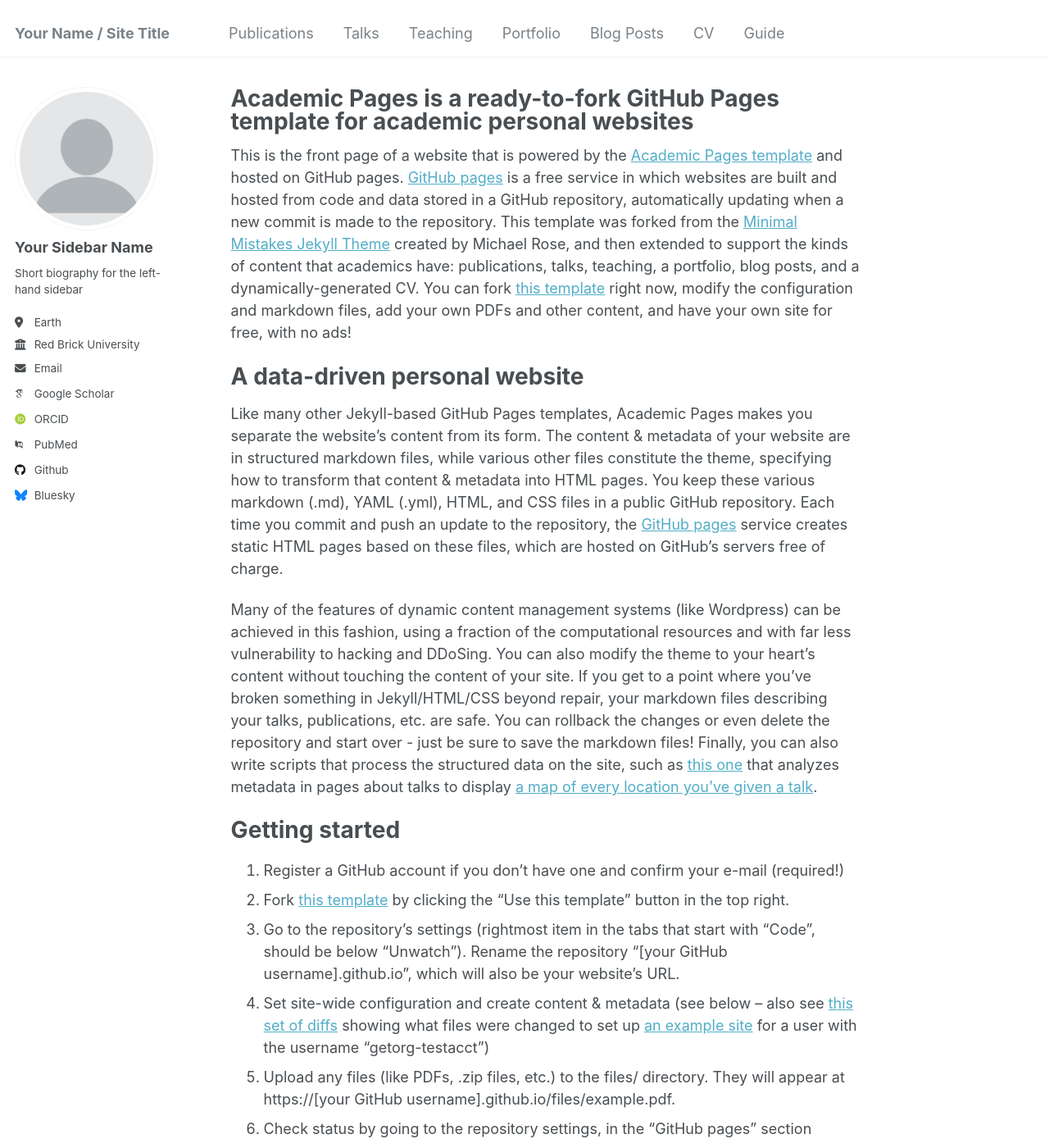
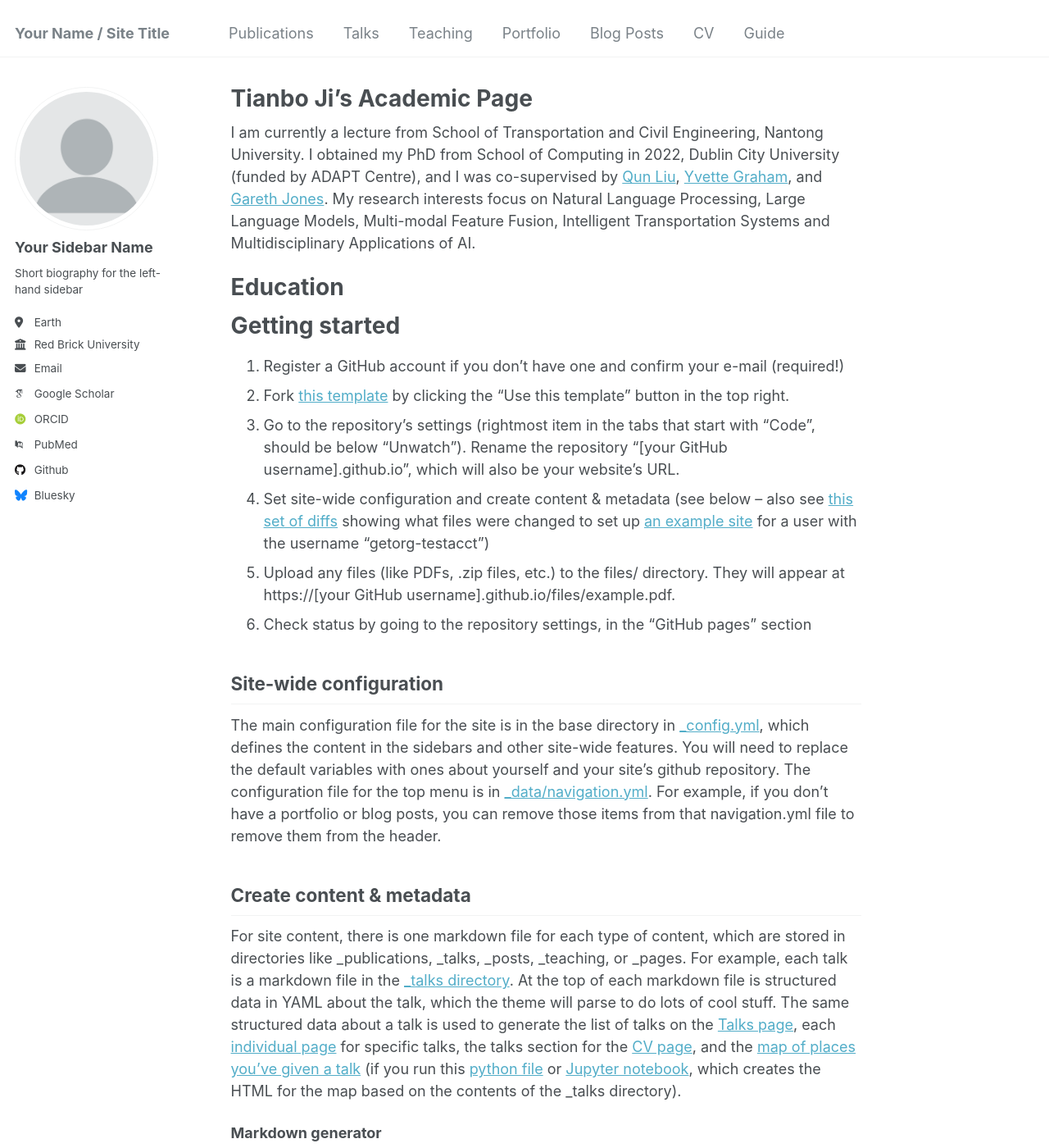
Before and after one commit to TianboJi/TianboJi.github.io, a Jekyll site: the page built from _pages/about.md, in a window 1280 px wide and 1400 px high. Shown: the whole window at 82% size. Built offline with Jekyll 4.4.1, drawn with Linux system fonts in a browser that asks for light colours; some web fonts are replaced.

Commit message:
Update about.md

```diff
--- a/_pages/about.md
+++ b/_pages/about.md
@@ -1,19 +1,17 @@
 ---
 permalink: /
-title: "Academic Pages is a ready-to-fork GitHub Pages template for academic personal websites"
+title: "Tianbo Ji's Academic Page"
 author_profile: true
 redirect_from:
   - /about/
   - /about.html
 ---
 
-This is the front page of a website that is powered by the [Academic Pages template](https://github.com/academicpages/academicpages.github.io) and hosted on GitHub pages. [GitHub pages](https://pages.github.com) is a free service in which websites are built and hosted from code and data stored in a GitHub repository, automatically updating when a new commit is made to the repository. This template was forked from the [Minimal Mistakes Jekyll Theme](https://mmistakes.github.io/minimal-mistakes/) created by Michael Rose, and then extended to support the kinds of content that academics have: publications, talks, teaching, a portfolio, blog posts, and a dynamically-generated CV. You can fork [this template](https://github.com/academicpages/academicpages.github.io) right now, modify the configuration and markdown files, add your own PDFs and other content, and have your own site for free, with no ads!
+I am currently a lecture from School of Transportation and Civil Engineering, Nantong University. I obtained my PhD from School of Computing in 2022, Dublin City University (funded by ADAPT Centre), and I was co-supervised by [Qun Liu](https://liuquncn.github.io/index_en.html), [Yvette Graham](https://www.tcd.ie/scss/people/academic-staff/ygraham/), and [Gareth Jones](https://www.dcu.ie/computing/people/gareth-jones). My research interests focus on Natural Language Processing, Large Language Models, Multi-modal Feature Fusion, Intelligent Transportation Systems and Multidisciplinary Applications of AI.
 
-A data-driven personal website
+Education
 ======
-Like many other Jekyll-based GitHub Pages templates, Academic Pages makes you separate the website's content from its form. The content & metadata of your website are in structured markdown files, while various other files constitute the theme, specifying how to transform that content & metadata into HTML pages. You keep these various markdown (.md), YAML (.yml), HTML, and CSS files in a public GitHub repository. Each time you commit and push an update to the repository, the [GitHub pages](https://pages.github.com/) service creates static HTML pages based on these files, which are hosted on GitHub's servers free of charge.
 
-Many of the features of dynamic content management systems (like Wordpress) can be achieved in this fashion, using a fraction of the computational resources and with far less vulnerability to hacking and DDoSing. You can also modify the theme to your heart's content without touching the content of your site. If you get to a point where you've broken something in Jekyll/HTML/CSS beyond repair, your markdown files describing your talks, publications, etc. are safe. You can rollback the changes or even delete the repository and start over - just be sure to save the markdown files! Finally, you can also write scripts that process the structured data on the site, such as [this one](https://github.com/academicpages/academicpages.github.io/blob/master/talkmap.ipynb) that analyzes metadata in pages about talks to display [a map of every location you've given a talk](https://academicpages.github.io/talkmap.html).
 
 Getting started
 ======
```
